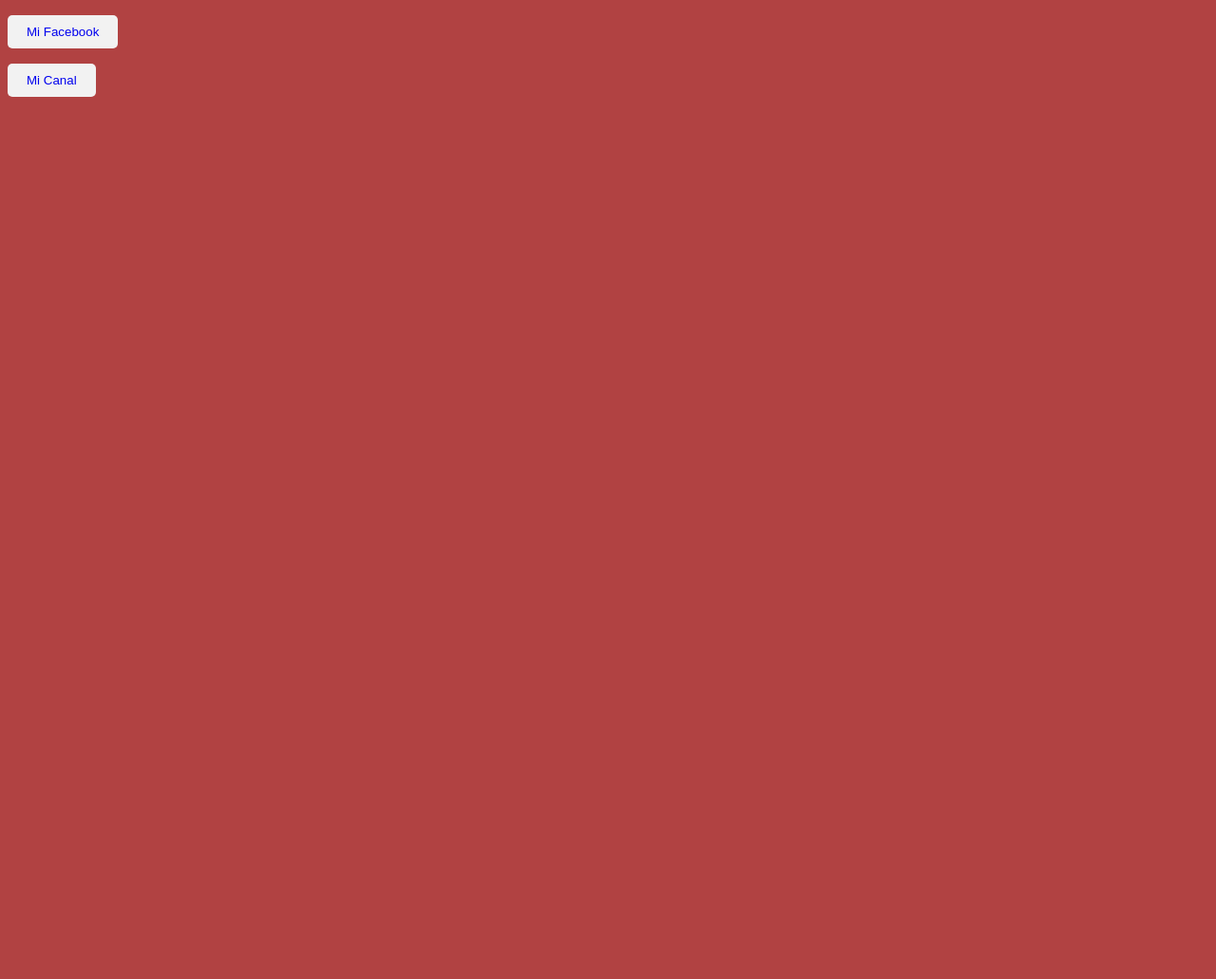
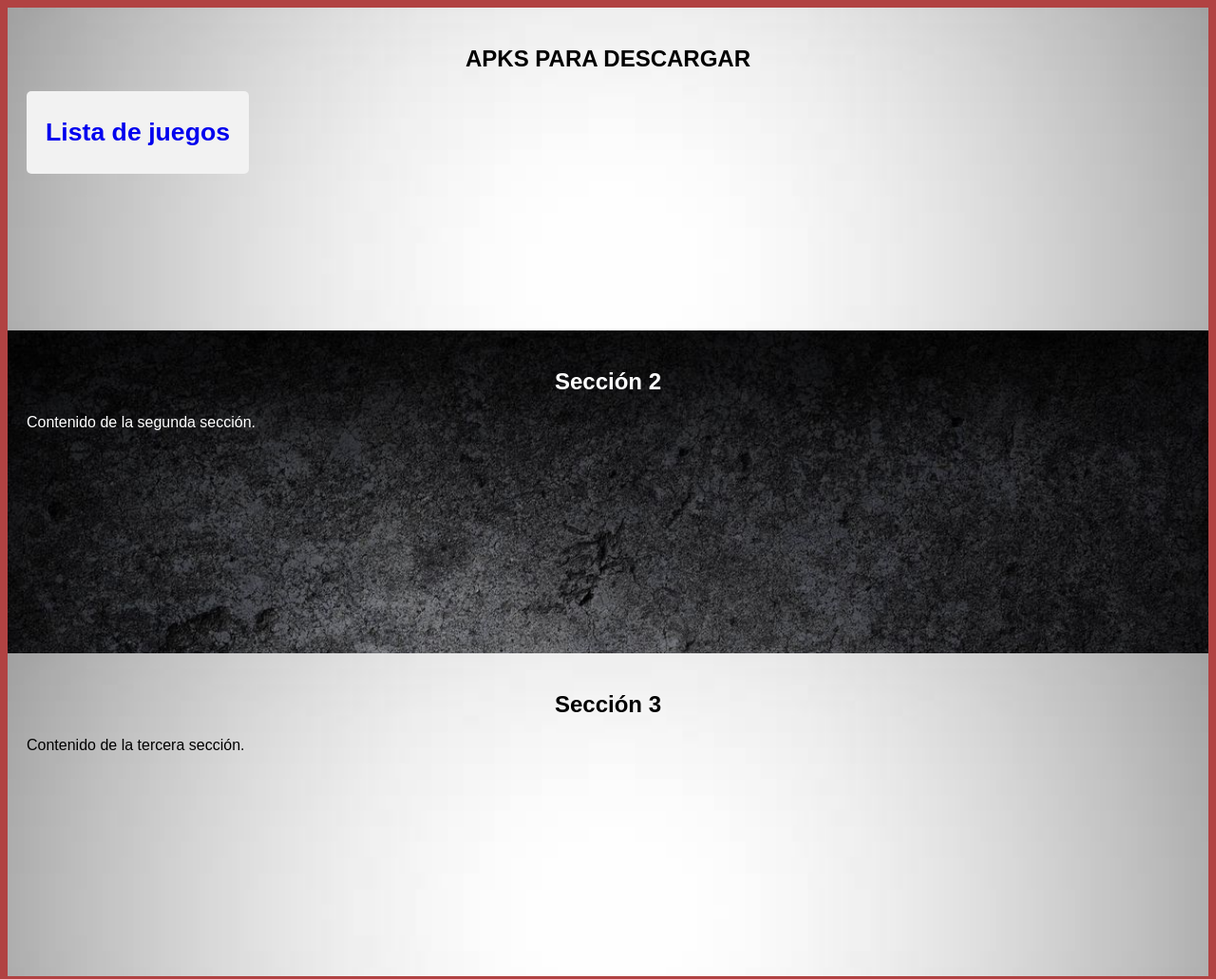
Before and after one commit to Hauchh/web, a plain HTML site: page index.html in a window 1280 px wide. Shown: the top 1031 px of the page at 95% size. Before the commit the page ends 800 px from the top, so only its background shows below. Drawn offline with Linux system fonts and the light colour scheme.

Commit message:
nuevo index y enlaces

```diff
--- a/index.html
+++ b/index.html
@@ -1,12 +1,30 @@
 <!DOCTYPE html>
 <html lang="en">
+
 <head>
     <meta charset="UTF-8">
     <meta name="viewport" content="width=device-width, initial-scale=1.0">
     <link rel="stylesheet" href="styles.css">
     <title>Hauchh dev</title>
 </head>
+
 <body>
+    <div class="seccion1">
+        <h2>APKS PARA DESCARGAR</h2>
+        <button>
+            <h1><a href="apks.html">Lista de juegos</a></h1>
+        </button>
+    </div>
+
+    <div class="seccion2">
+        <h2>Sección 2</h2>
+        <p>Contenido de la segunda sección.</p>
+    </div>
+
+    <div class="seccion3">
+        <h2>Sección 3</h2>
+        <p>Contenido de la tercera sección.</p>
+    </div>
     <p>
         <button><a href="https://www.facebook.com/carlosjonathanezequiel.hauch/">Mi Facebook</a></button>
     </p>
--- a/styles.css
+++ b/styles.css
@@ -31,3 +31,48 @@ button:hover {
 a {
     text-decoration: none;
 }
+
+.seccion1 {
+    height: 300px; /* Ajusta la altura según tus necesidades */
+    color: rgb(0, 0, 0); /* Color de texto para mejor legibilidad */
+    padding: 20px;
+    background-image: url('imagen/fondo-gris.jpg'); /* Ruta de la primera imagen */
+    background-size: cover; /* Ajusta el tamaño de la imagen para cubrir toda la sección */
+}
+
+.seccion2 {
+    height: 300px; /* Ajusta la altura según tus necesidades */
+    color: white; /* Color de texto para mejor legibilidad */
+    padding: 20px;
+    background-image: url('imagen/fondo-negro.jpg'); /* Ruta de la segunda imagen */
+    background-size: cover; /* Ajusta el tamaño de la imagen para cubrir toda la sección */
+}
+
+.seccion3 {
+    height: 300px; /* Ajusta la altura según tus necesidades */
+    color: rgb(0, 0, 0); /* Color de texto para mejor legibilidad */
+    padding: 20px;
+    background-image: url('imagen/fondo-gris.jpg'); /* Ruta de la tercera imagen */
+    background-size: cover; /* Ajusta el tamaño de la imagen para cubrir toda la sección */
+}
+
+h2 {
+    display: flex;
+    align-items: center;
+    justify-content: center;
+}
+
+.ap {
+    font-size: 60px; /* Cambia el tamaño del texto para la clase 'ap' a 28 pixels */
+}
+
+.enl
+{
+    font-size: 30px; /* Cambia el tamaño del texto para la clase 'ap' a 28 pixels */
+}
+
+.mcpe
+{
+    text-align: left;
+    font-size: 20px;
+}
```
Also changed, not shown: apks.html (added, +16 -0 lines), imagen/fondo-gris.jpg (added), imagen/fondo-negro.jpg (added).
